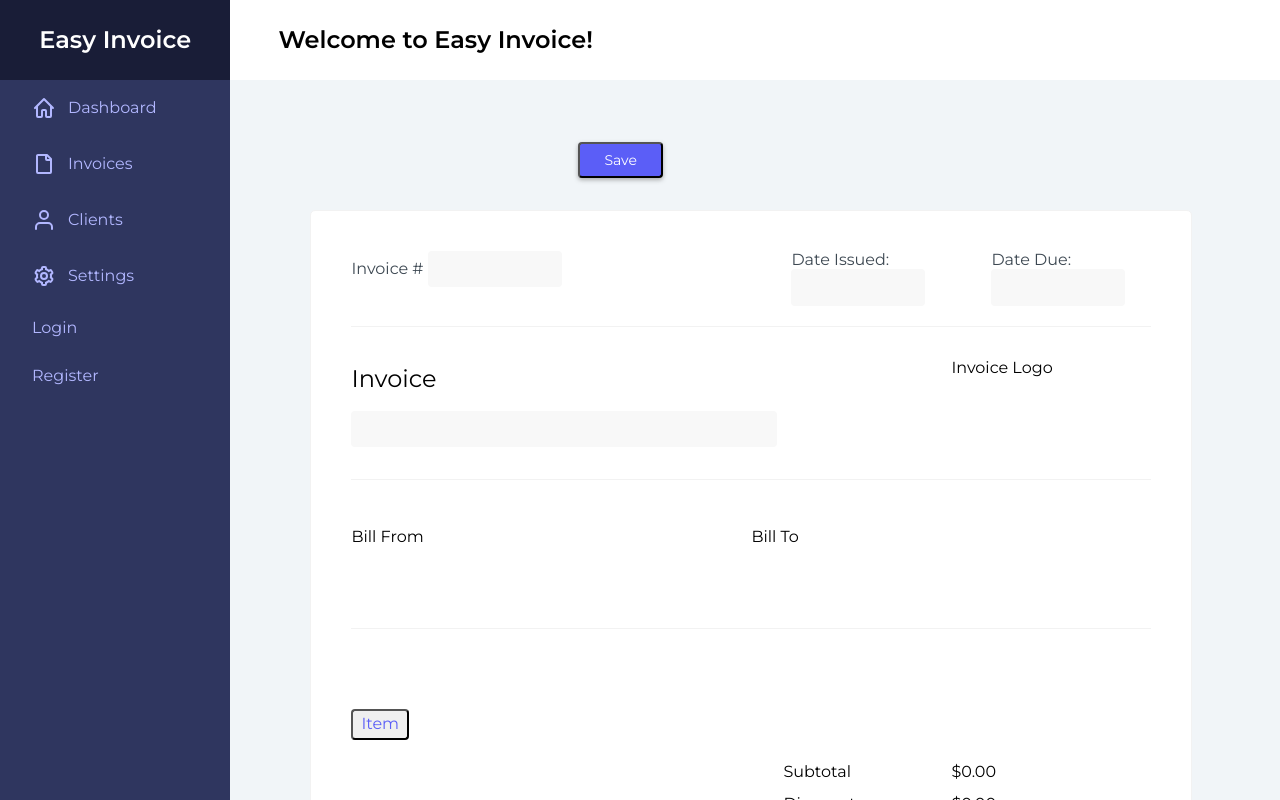
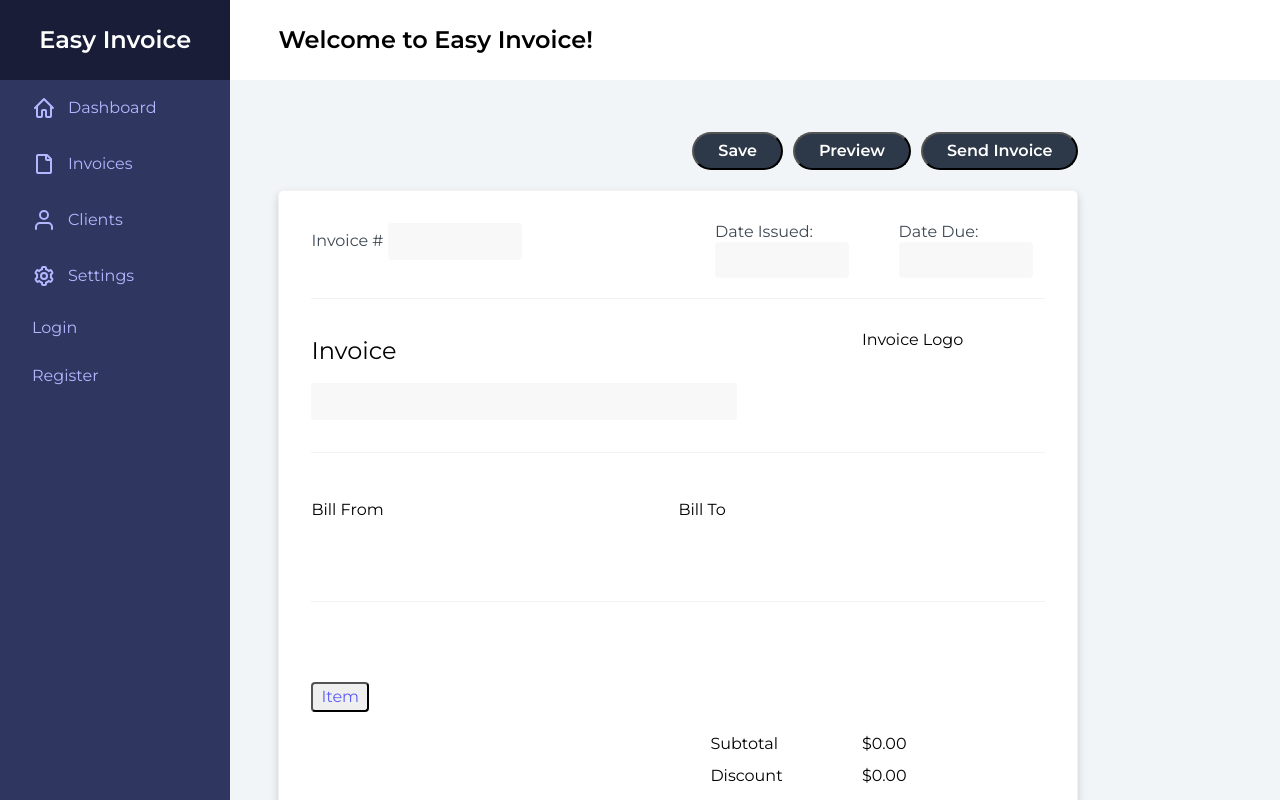
Before and after one commit to rprema/easy-invoice, an Angular app: page /invoice-form in a window 1280 px wide. Shown: the top 800 px of the page. Built offline with nearby package versions, Linux system fonts and the light colour scheme.

Commit message:
Add action buttons to the invoice-form.

```diff
--- a/src/app/pages/invoice-form/invoice-form.component.html
+++ b/src/app/pages/invoice-form/invoice-form.component.html
@@ -1,8 +1,15 @@
 <div class="invoice-form-page">
-  <form (ngSubmit)="onSubmitForm(invoiceForm)" #invoiceForm="ngForm">
-    <button type="submit" class="invoice__button">Save</button>
 
-    <div class="main__invoice">
+  <div class="main__invoice">
+
+    <div class ="action__section">
+      <button class="btn action__section--save" (click)="onClickSave()">Save</button>
+      <button class="btn action__section--preview" (click)="onClickPreview()">Preview</button>
+      <button class="btn action__section--send" (click)="onClickSend()">Send Invoice</button>
+
+    </div>
+    <form (ngSubmit)="onSubmitForm(invoiceForm)" #invoiceForm="ngForm">
+
       <div class="main__invoice--header">
         <div class="main__invoice--header-item">
           <label class="main__invoice--header-item-label">Invoice # </label>
@@ -104,9 +111,9 @@
           </div>
         </div>
       </div>
-      <app-invoice-form-settings></app-invoice-form-settings>
 
-    </div>
 
-  </form>
+    </form>
+  </div>
+
 </div>
--- a/src/app/pages/invoice-form/invoice-form.component.scss
+++ b/src/app/pages/invoice-form/invoice-form.component.scss
@@ -1,23 +1,52 @@
-.main__invoice{
-  padding: 2.5rem;
+.main__invoice {
+  max-width: 800px;
+
+
+  .action__section {
+    display: flex;
+    align-items: center;
+    margin: 20px 0;
+    justify-content: flex-end;
+
+
+    .btn {
+      padding: 8px 24px;
+      border-radius: 40px;
+      background-color: #2D3848;
+      color: #fff;
+      font-weight: bold;
+      font-size: 16px;
+      display: flex;
+      align-items: center;
+      margin-left: 10px;
+
+      &:hover {
+        cursor: pointer;
+      }
+    }
+  }
+
+  form {
+    padding: 2rem;
     background-color: #fff;
     border: 1px solid #F2F2F2;
     border-radius: 5px;
-  max-width: 800px;
-  margin: 2rem;
+    margin: 0;
+    box-shadow: 0 4px 8px 0 rgba(0, 0, 0, 0.16);
+  }
 
-  .main__invoice--header{
+  .main__invoice--header {
     padding-bottom: 1.25rem;
     border-bottom: 1px solid #F2F2F2;
     display: grid;
     grid-template-columns: 55% 25% 20%;
 
 
-    .main__invoice--header-item-label{
+    .main__invoice--header-item-label {
       color: #3d4852;
     }
 
-    .main__invoice--header-item-input{
+    .main__invoice--header-item-input {
       background-color: #F8F8F8;
       border-radius: 4px;
       border: 1px solid transparent;
@@ -27,25 +56,27 @@
 
     }
   }
-  .main__invoice--title{
+
+  .main__invoice--title {
     padding: 2rem 0;
     border-bottom: 1px solid #F2F2F2;
     display: grid;
     grid-template-columns: 75% 25%;
 
-    .main__invoice--title-description{
+    .main__invoice--title-description {
       display: grid;
       grid-template-rows: 1fr;
 
     }
 
-    .main__invoice--title-description-label{
-      font-size:1.5rem;
-      line-height:2.5rem;
+    .main__invoice--title-description-label {
+      font-size: 1.5rem;
+      line-height: 2.5rem;
 
 
     }
-    .main__invoice--title-description-input{
+
+    .main__invoice--title-description-input {
       margin-top: 0.75rem;
       max-width: 400px;
       width: 100%;
@@ -67,13 +98,13 @@
   border-bottom: 1px solid #F2F2F2;
 }
 
-.main__invoice--items{
+.main__invoice--items {
   display: grid;
   //grid-template-columns: 1.5fr 0.5fr 0.5fr 1fr;
   padding: 32px 0px;
 }
 
-.main__invoice--item{
+.main__invoice--item {
   display: grid;
   grid-template-columns: 60% 10% 10% 10%;
   padding: 32px 0px;
@@ -82,6 +113,7 @@
 
 .main__invoice--field {
   display: grid;
+
   input {
     color: #777;
     margin-right: 0.5rem;
@@ -93,24 +125,24 @@
 }
 
 
-.main__invoice--item-button{
+.main__invoice--item-button {
   padding-top: 1rem;
 
 
-  .main__invoice--item-button-input{
+  .main__invoice--item-button-input {
     border-radius: 4px;
     padding: 4px 8px;
     color: #5b5ef7;
   }
 }
 
-.main__invoice--amount{
+.main__invoice--amount {
 
-  display:grid;
+  display: grid;
   grid-template-columns: 1fr 1fr;
 }
 
-.main__invoice--amount-sum-subtotal{
+.main__invoice--amount-sum-subtotal {
   display: grid;
   grid-template-columns: 1fr 1fr;
   border-bottom: 1px solid #F2F2F2;
@@ -119,7 +151,7 @@
 
 }
 
-.main__invoice--amount-sum-total{
+.main__invoice--amount-sum-total {
   display: grid;
   grid-template-columns: 1fr 1fr;
   border-bottom: 1px solid #F2F2F2;
--- a/src/app/pages/invoice-form/invoice-form.component.ts
+++ b/src/app/pages/invoice-form/invoice-form.component.ts
@@ -19,19 +19,16 @@ export class InvoiceFormComponent implements OnInit {
     console.log(`invoiceData`, this.invoiceData);
   }
 
-  get invoiceItems() {
-    return [
-      {
-        itemName: 'Sample Item 1',
-        cost: '10',
-        quantity: '2'
-      },
-      {
-        itemName: 'Sample Item 2',
-        cost: '10',
-        quantity: '2'
-      }
-    ];
+
+  onClickSave() {
+    console.log('Clicked on Save Button');
+  }
+
+  onClickPreview() {
+    console.log('Clicked on Preview Button');
+  }
+  onClickSend() {
+    console.log('Clicked on Send Invoice Button');
   }
 
 }
```
Lines whose indentation alone changed are shown as unchanged.
